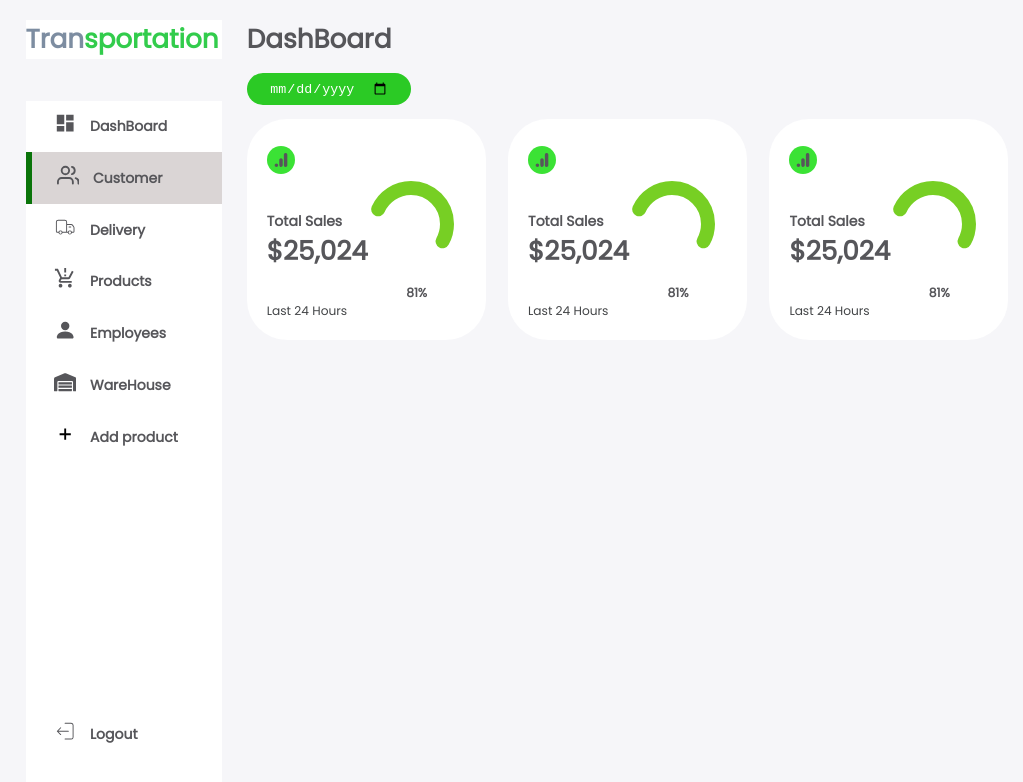
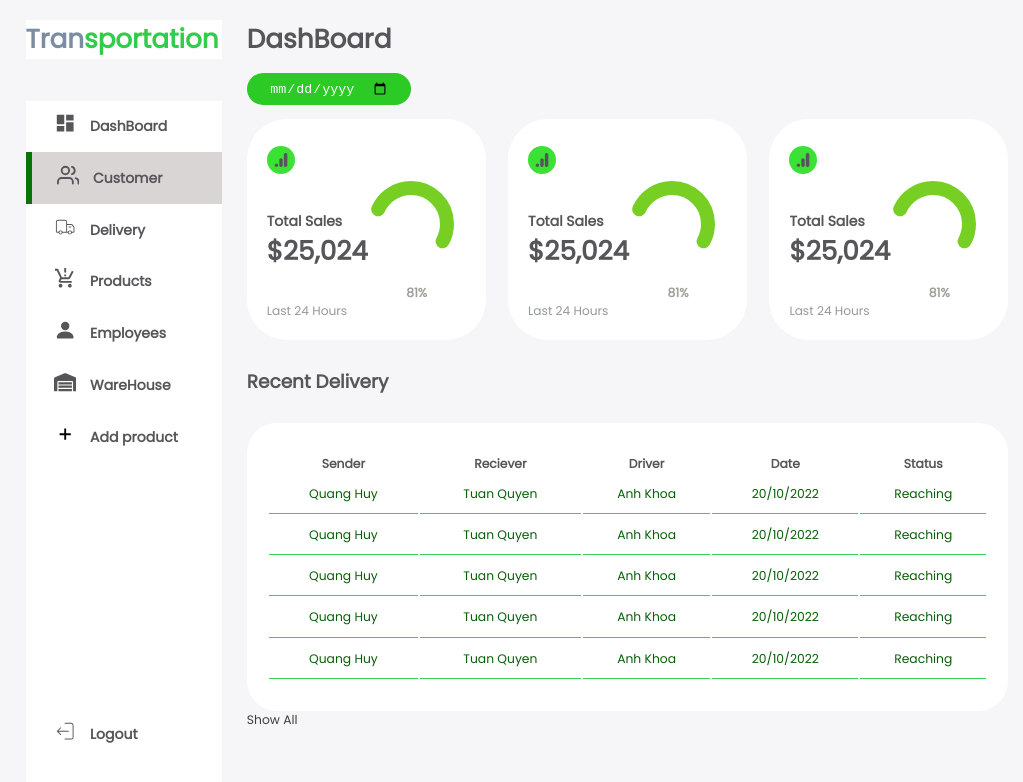
Before and after one commit to tison2810/hotelDatabase, a React (Create React App) app in the folder frontend/manage_app/: page / in a window 1280 px wide. Shown: the top 782 px of the page, without its empty margins (0-1023 px from the left). Built offline with nearby package versions, Linux system fonts and the light colour scheme; a web font is replaced by a local one.

Commit message:
1.52 updated

```diff
--- a/frontend/manage_app/src/components/Aside.js
+++ b/frontend/manage_app/src/components/Aside.js
@@ -75,7 +75,7 @@ const Aside = () => {
                 </div>
 
             </aside>
-            <DashBoard/>
+            <DashBoard />
         </div>
     )
 }
--- a/frontend/manage_app/src/components/Function/DashBoard.js
+++ b/frontend/manage_app/src/components/Function/DashBoard.js
@@ -2,6 +2,7 @@ import React from "react"
 import styles from "../../css/DashBoard.module.css"
 import { SiGoogleanalytics } from "react-icons/si"
 import CardDB from "./DashBoardco/CardDB"
+import DeliveryDB from "./DashBoardco/Delivery"
 
 const DashBoard = () => {
     return (
@@ -21,6 +22,7 @@ const DashBoard = () => {
                     <CardDB />
                 </div>
             </div>
+            <DeliveryDB/>
         </main>
     )
 }
--- /dev/null
+++ b/frontend/manage_app/src/components/Function/DashBoardco/Delivery.js
@@ -0,0 +1,70 @@
+import React from "react"
+import styles from "../../../css/Delivery.module.css"
+
+const DeliveryDB = () => {
+    return (
+        <div className={styles.recent_deli}>
+            <h2 style={{marginBottom:'2rem'}}>Recent Delivery</h2>
+            <table>
+                <thead>
+                    <tr>
+                        <th>Sender</th>
+                        <th>Reciever</th>
+                        <th>Driver</th>
+                        <th>Date</th>
+                        <th>Status</th>
+                    </tr>
+                </thead>
+                <tbody>
+                    <tr>
+                        <td>Quang Huy</td>
+                        <td>Tuan Quyen</td>
+                        <td>Anh Khoa</td>
+                        <td>20/10/2022</td>
+                        <td>Reaching</td>
+                    </tr>
+                </tbody>
+                <tbody>
+                    <tr>
+                        <td>Quang Huy</td>
+                        <td>Tuan Quyen</td>
+                        <td>Anh Khoa</td>
+                        <td>20/10/2022</td>
+                        <td>Reaching</td>
+                    </tr>
+                </tbody>
+                <tbody>
+                    <tr>
+                        <td>Quang Huy</td>
+                        <td>Tuan Quyen</td>
+                        <td>Anh Khoa</td>
+                        <td>20/10/2022</td>
+                        <td>Reaching</td>
+                    </tr>
+                </tbody>
+                <tbody>
+                    <tr>
+                        <td>Quang Huy</td>
+                        <td>Tuan Quyen</td>
+                        <td>Anh Khoa</td>
+                        <td>20/10/2022</td>
+                        <td>Reaching</td>
+                    </tr>
+                </tbody>
+                <tbody>
+                    <tr>
+                        <td>Quang Huy</td>
+                        <td>Tuan Quyen</td>
+                        <td>Anh Khoa</td>
+                        <td>20/10/2022</td>
+                        <td>Reaching</td>
+                    </tr>
+                </tbody>
+            </table>
+            <a href="#">Show All</a>
+
+
+        </div>
+    )
+}
+export default DeliveryDB
--- a/frontend/manage_app/src/css/Aside.module.css
+++ b/frontend/manage_app/src/css/Aside.module.css
@@ -17,9 +17,9 @@ aside .logo{
     width: 96%;
     margin: 0 auto;
     gap:1.8rem;
-    grid-template-columns: 14rem auto 23rem;
+    grid-template-columns: 14rem auto 30rem;
 }
-aside{
+.aside{
     height: 100vh;
 }
 aside .top{
--- a/frontend/manage_app/src/css/CardDB.module.css
+++ b/frontend/manage_app/src/css/CardDB.module.css
@@ -1,6 +1,6 @@
 small {
     font-size: 0.87rem;
-    color: rgb(66, 68, 70);
+    color: rgb(149, 152, 155);
 }
 div .sales{
     background-color: white;
@@ -31,6 +31,7 @@ div .sales .middle{
 .insights h3{
     margin: 1rem 0 0.6rem;
     font-size: 1rem;
+    font-weight: bold;
 }
 .insights .progress{
     position: relative;
@@ -61,6 +62,7 @@ div .sales .middle{
     justify-content: center;
     align-items: center;
 }
-.progress p{
+.progress .number p{
     font-weight: bold;
+    color: #9ea09a;
 }
--- /dev/null
+++ b/frontend/manage_app/src/css/Delivery.module.css
@@ -0,0 +1,20 @@
+.recent_deli{
+    margin-top: 2rem;
+}
+
+.recent_deli table{
+    background: white;
+    width: 100%;
+    border-radius:30px;
+    padding: 30px 20px;
+    text-align: center;
+    transition: ease 200ms all;
+
+}
+
+tbody td{
+    height: 2.8rem;
+    border-bottom: 1px solid #3ccf5c;
+    color: rgb(6, 95, 6);
+    font-weight: 500;
+}
```
